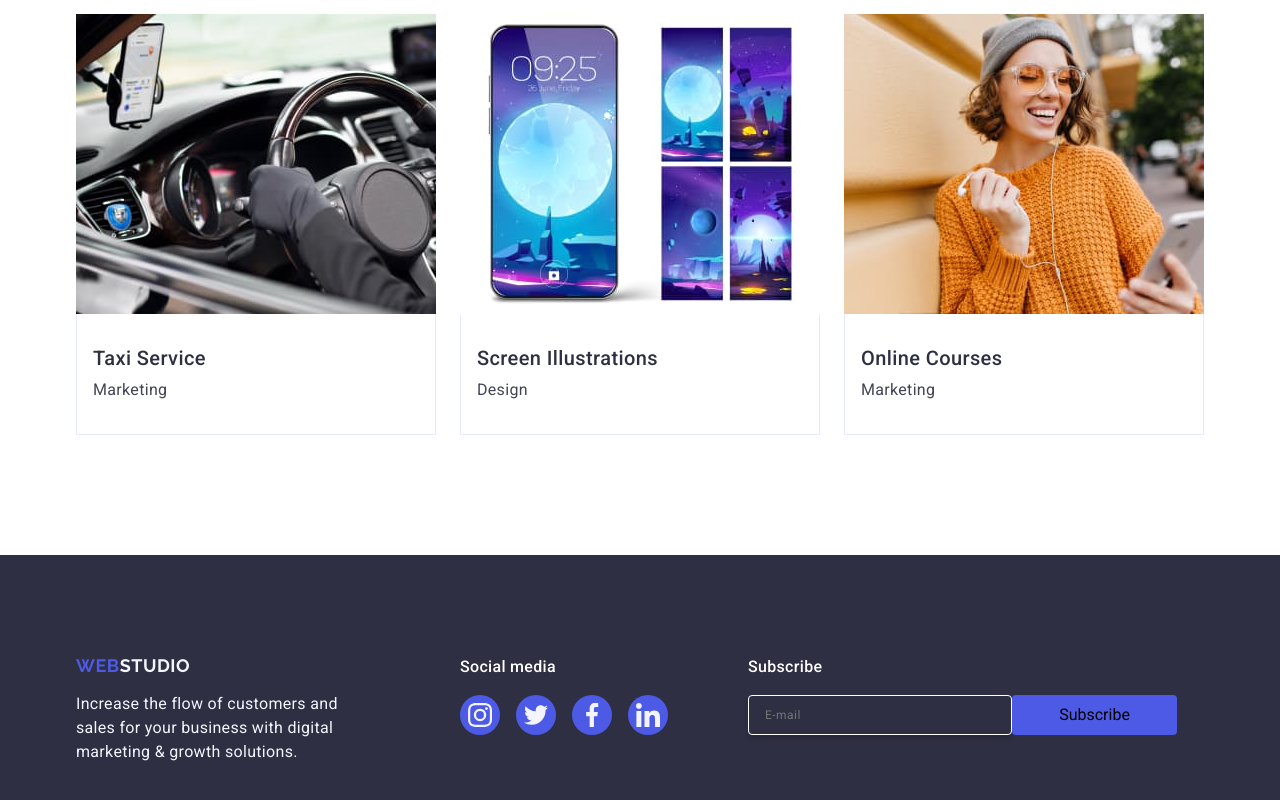
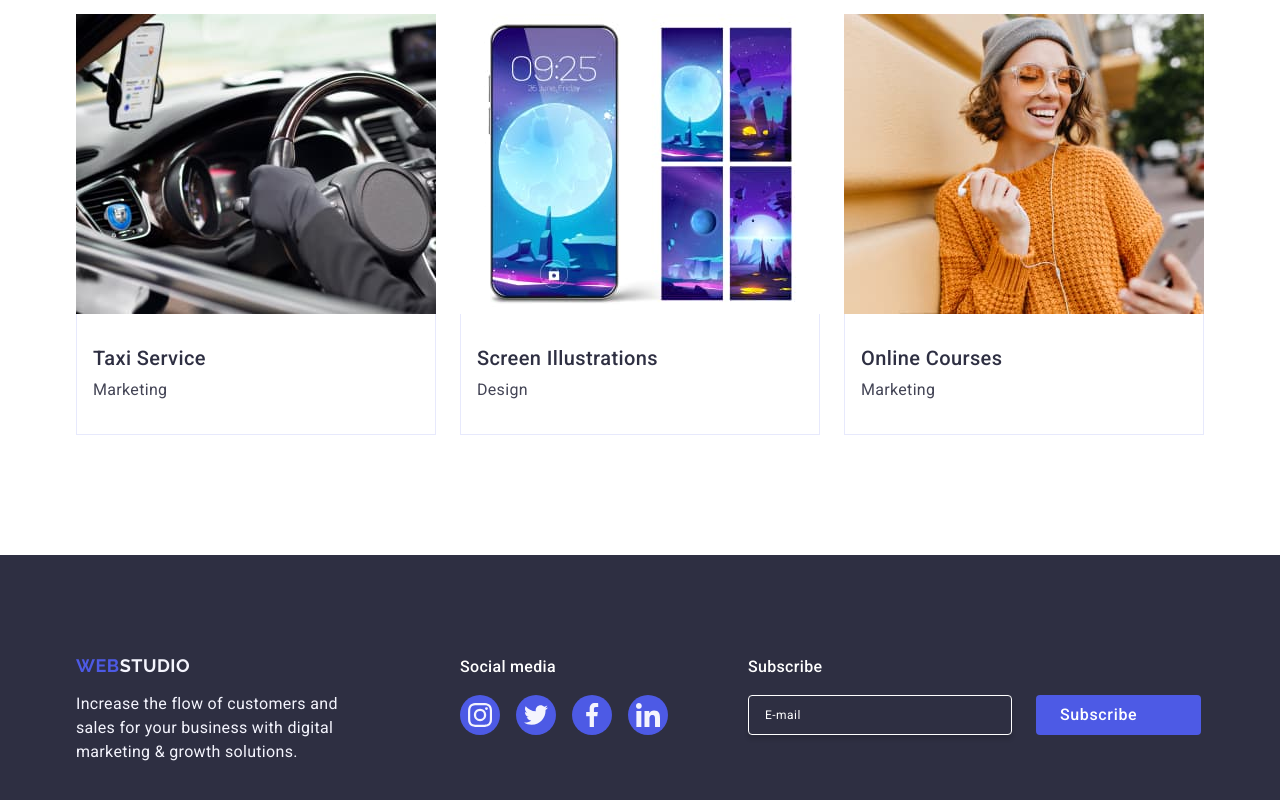
Before and after one commit to Andrii-Dzhus/goit-markup-hw-05, a plain HTML site: page index.html in a window 1280 px wide. Shown: the part 2628-3428 px from the top of the page. Drawn offline with nearby package versions, Linux system fonts and the light colour scheme.

Commit message:
22/03/2024

```diff
--- a/css/styles.css
+++ b/css/styles.css
@@ -421,6 +421,7 @@ p {
 /* footer */
 .footer {
   background: #2e2f42;
+  width: 100%;
   padding-top: 100px;
   padding-bottom: 100px;
 }
@@ -526,10 +527,36 @@ p {
   background: #4d5ae5;
   border: none;
   display: block;
+  margin-left: 24px;
+  font-weight: 500;
+  font-size: 16px;
+  line-height: 1.5;
+  letter-spacing: 0.04em;
+  text-align: center;
+  color: #fff;
+  transition: background-color 250ms cubic-bezier(0.4, 0, 0.2, 1);
+  display: flex;
+  justify-content: center;
+  align-items: center;
+  gap: 16px;
+}
+
+.btn-sub:hover {
+  background: #404bbf;
 }
 
 .footer-sub-con {
   display: flex;
+}
+.email-sub::placeholder {
+  font-size: 12px;
+  line-height: 2;
+  letter-spacing: 0.04em;
+  color: #fff;
+}
+
+.btn-sub-icon {
+  fill: #fff;
 }
 /* backdrop */
 .backdrop {
@@ -575,10 +602,12 @@ p {
   display: flex;
   justify-content: center;
   align-items: center;
+  transition: background-color 250ms cubic-bezier(0.4, 0, 0.2, 1);
 }
 
 .btn-close-icon {
   fill: #2e2f42;
+  transition: fill 250ms cubic-bezier(0.4, 0, 0.2, 1);
 }
 
 .modal-close:hover {
@@ -607,6 +636,7 @@ p {
   border: 1px solid rgba(46, 47, 66, 0.4);
   border-radius: 4px;
   padding-left: 38px;
+  transition: background-color 250ms cubic-bezier(0.4, 0, 0.2, 1);
 }
 
 .modal-input:hover,
@@ -630,6 +660,7 @@ p {
   left: 16px;
   top: 50%;
   transform: translateY(-50%);
+  transition: fill 250ms cubic-bezier(0.4, 0, 0.2, 1);
 }
 .modal-lable-wrap {
   position: relative;
@@ -655,6 +686,7 @@ p {
   letter-spacing: 0.04em;
   color: rgba(46, 47, 66, 0.4);
   resize: none;
+  transition: border 250ms cubic-bezier(0.4, 0, 0.2, 1);
 }
 
 .modal-text:focus,
@@ -721,6 +753,7 @@ p {
   border: none;
   display: block;
   margin: auto;
+  transition: background-color 250ms cubic-bezier(0.4, 0, 0.2, 1);
 }
 
 .btn-check:hover {
--- a/index.html
+++ b/index.html
@@ -485,7 +485,12 @@
                 class="email-sub"
               />
             </label>
-            <button type="submit" class="btn-sub">Subscribe</button>
+            <button type="submit" class="btn-sub">
+              Subscribe
+              <svg class="btn-sub-icon" width="24" height="24">
+                <use href="./images/icons.svg#icon-tel"></use>
+              </svg>
+            </button>
           </div>
         </div>
       </div>
```
Also changed, not shown: images/icons.svg.
